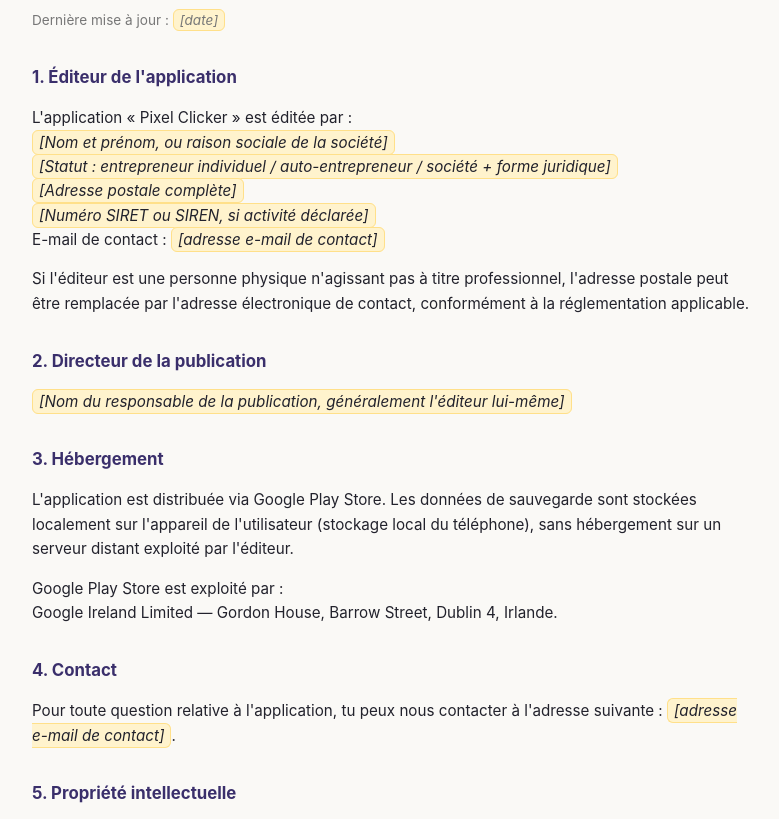
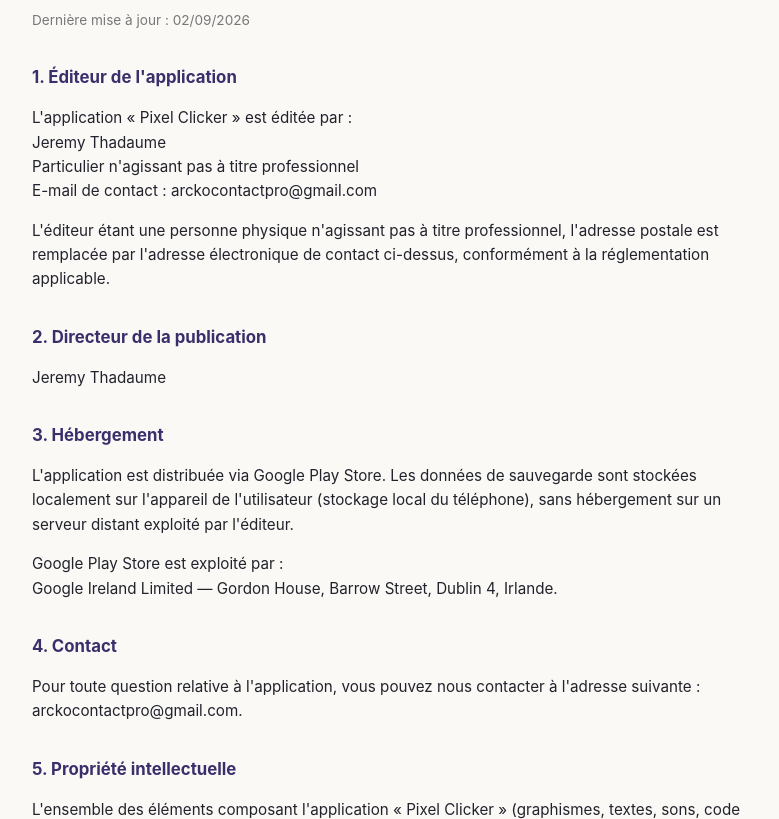
Before and after one commit to ARCKO-studio/pixel-clicker-app, a plain HTML site: page docs/mentions-legales.html in a window 1280 px wide. Shown: the part 82-901 px from the top of the page, without its empty margins (248-1027 px from the left). Drawn offline with Linux system fonts and the light colour scheme.

Commit message:
Update mentions-legales.html

```diff
--- a/docs/mentions-legales.html
+++ b/docs/mentions-legales.html
@@ -16,26 +16,20 @@
 </style>
 </head>
 <body>
-
 <h1>Mentions légales</h1>
-<p class="updated">Dernière mise à jour : <span class="placeholder">[date]</span></p>
-
+<p class="updated">Dernière mise à jour : 02/09/2026</p>
 <h2>1. Éditeur de l'application</h2>
 <p>
   L'application « Pixel Clicker » est éditée par :<br>
-  <span class="placeholder">[Nom et prénom, ou raison sociale de la société]</span><br>
-  <span class="placeholder">[Statut : entrepreneur individuel / auto-entrepreneur / société + forme juridique]</span><br>
-  <span class="placeholder">[Adresse postale complète]</span><br>
-  <span class="placeholder">[Numéro SIRET ou SIREN, si activité déclarée]</span><br>
-  E-mail de contact : <span class="placeholder">[adresse e-mail de contact]</span>
+  Jeremy Thadaume<br>
+  Particulier n'agissant pas à titre professionnel<br>
+  E-mail de contact : arckocontactpro@gmail.com
 </p>
 <p>
-  Si l'éditeur est une personne physique n'agissant pas à titre professionnel, l'adresse postale peut être remplacée par l'adresse électronique de contact, conformément à la réglementation applicable.
+  L'éditeur étant une personne physique n'agissant pas à titre professionnel, l'adresse postale est remplacée par l'adresse électronique de contact ci-dessus, conformément à la réglementation applicable.
 </p>
-
 <h2>2. Directeur de la publication</h2>
-<p><span class="placeholder">[Nom du responsable de la publication, généralement l'éditeur lui-même]</span></p>
-
+<p>Jeremy Thadaume</p>
 <h2>3. Hébergement</h2>
 <p>
   L'application est distribuée via Google Play Store. Les données de sauvegarde sont stockées localement sur l'appareil de l'utilisateur (stockage local du téléphone), sans hébergement sur un serveur distant exploité par l'éditeur.
@@ -44,10 +38,8 @@
   Google Play Store est exploité par :<br>
   Google Ireland Limited — Gordon House, Barrow Street, Dublin 4, Irlande.
 </p>
-
 <h2>4. Contact</h2>
-<p>Pour toute question relative à l'application, tu peux nous contacter à l'adresse suivante : <span class="placeholder">[adresse e-mail de contact]</span>.</p>
-
+<p>Pour toute question relative à l'application, vous pouvez nous contacter à l'adresse suivante : arckocontactpro@gmail.com.</p>
 <h2>5. Propriété intellectuelle</h2>
 <p>
   L'ensemble des éléments composant l'application « Pixel Clicker » (graphismes, textes, sons, code source, nom de l'application, logo) sont, sauf mention contraire, la propriété exclusive de l'éditeur ou font l'objet d'une autorisation d'utilisation. Toute reproduction, représentation, modification ou exploitation, totale ou partielle, sans autorisation préalable est interdite et pourrait constituer une contrefaçon.
@@ -55,16 +47,13 @@
 <p>
   Certains éléments visuels (illustrations, images de référence) peuvent être utilisés avec l'autorisation de leurs auteurs respectifs ou provenir du domaine public ; les crédits correspondants, lorsqu'ils sont requis, sont affichés directement dans l'application.
 </p>
-
 <h2>6. Services tiers intégrés</h2>
 <p>Cette application utilise les services tiers suivants, chacun soumis à ses propres conditions d'utilisation et politique de confidentialité :</p>
 <ul>
   <li><strong>Google AdMob</strong> (affichage de publicités) — <a href="https://policies.google.com/technologies/ads" target="_blank" rel="noopener">policies.google.com/technologies/ads</a></li>
   <li><strong>Google Play Facturation</strong> (traitement des achats intégrés) — <a href="https://payments.google.com/legaldocument" target="_blank" rel="noopener">payments.google.com</a></li>
 </ul>
-
 <h2>7. Droit applicable</h2>
-<p>Les présentes mentions légales sont soumises au droit <span class="placeholder">[français / de votre pays de résidence légale]</span>.</p>
-
+<p>Les présentes mentions légales sont soumises au droit français.</p>
 </body>
 </html>
```
